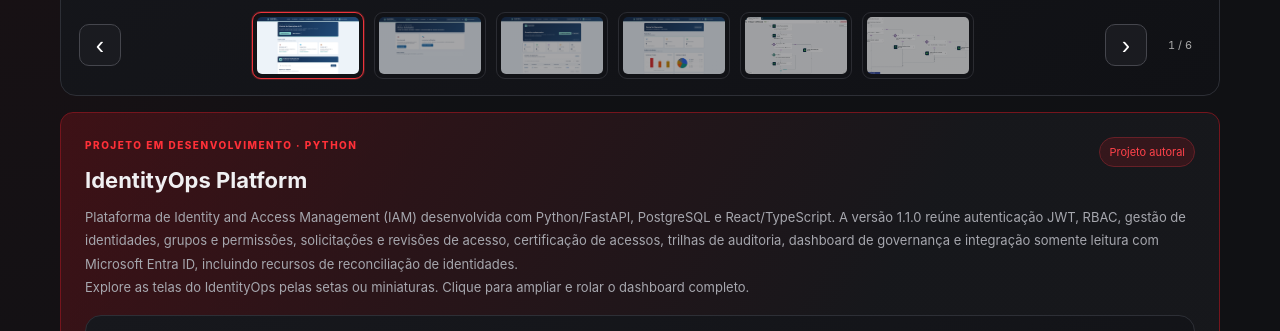
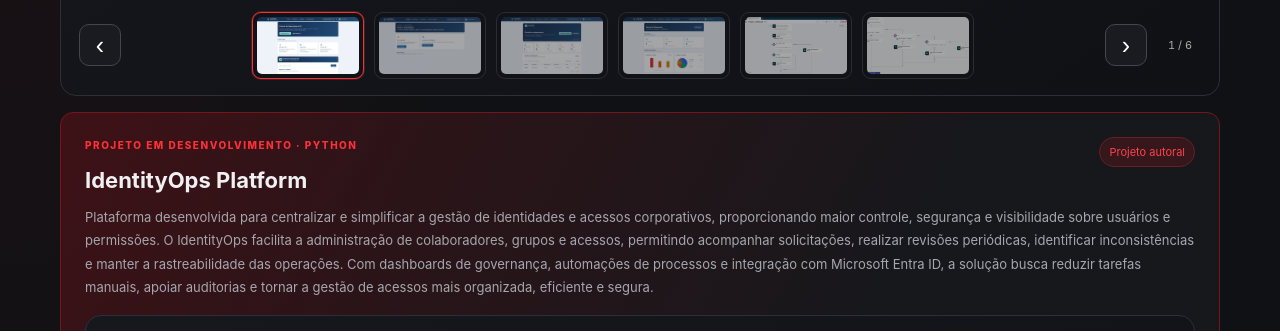
Before and after one commit to GabrielGrans/gabrielgrans.github.io, a plain HTML site: page index.html in a window 1280 px wide. Shown: the part 3941-4272 px from the top of the page. Drawn offline with nearby package versions, Linux system fonts and the light colour scheme; grey boxes are pictures that could not be loaded.

Commit message:
Add files via upload

```diff
--- a/index.html
+++ b/index.html
@@ -93,8 +93,7 @@
         </div>
       </div>
       <div class="project-list">
-        <article class="card project-feature identityops-feature"><div class="project-top"><div><div class="project-label" data-i18n="idlabel">Projeto em desenvolvimento · Python</div><h3>IdentityOps Platform</h3></div><span class="tag" data-i18n="idtag">Projeto autoral</span></div><p data-i18n="identityops">Plataforma de Identity and Access Management (IAM) desenvolvida com Python/FastAPI, PostgreSQL e React/TypeScript. A versão 1.1.0 reúne autenticação JWT, RBAC, gestão de identidades, grupos e permissões, solicitações e revisões de acesso, certificação de acessos, trilhas de auditoria, dashboard de governança e integração somente leitura com Microsoft Entra ID, incluindo recursos de reconciliação de identidades.</p>
-        <p class="gallery-hint" data-i18n="idGalleryHint">Explore as telas do IdentityOps pelas setas ou miniaturas. Clique para ampliar e rolar o dashboard completo.</p>
+        <article class="card project-feature identityops-feature"><div class="project-top"><div><div class="project-label" data-i18n="idlabel">Projeto em desenvolvimento · Python</div><h3>IdentityOps Platform</h3></div><span class="tag" data-i18n="idtag">Projeto autoral</span></div><p data-i18n="identityops">Plataforma desenvolvida para centralizar e simplificar a gestão de identidades e acessos corporativos, proporcionando maior controle, segurança e visibilidade sobre usuários e permissões. O IdentityOps facilita a administração de colaboradores, grupos e acessos, permitindo acompanhar solicitações, realizar revisões periódicas, identificar inconsistências e manter a rastreabilidade das operações. Com dashboards de governança, automações de processos e integração com Microsoft Entra ID, a solução busca reduzir tarefas manuais, apoiar auditorias e tornar a gestão de acessos mais organizada, eficiente e segura.</p>
         <div class="gallery-widget" aria-label="Galeria de telas do IdentityOps">
           <div class="screenshots" id="identityopsScreenshots">
             <figure class="shot active"><button type="button" aria-label="Ampliar capa do IdentityOps"><img src="./identityops-capa.png" alt="IdentityOps — capa do projeto" loading="lazy"></button><figcaption data-i18n="idShot1">IdentityOps — Capa do projeto</figcaption></figure>
@@ -341,7 +340,7 @@ const EN = {
  "pl": "Featured project · ServiceNow PDI",
  "idlabel": "Project in development · Python",
  "idtag": "Personal project",
- "identityops": "Identity and Access Management (IAM) platform built with Python/FastAPI, PostgreSQL and React/TypeScript. Version 1.1.0 includes JWT authentication, RBAC, identity, group and permission management, access requests and reviews, access certification, audit trails, a governance dashboard, and read-only Microsoft Entra ID integration with identity reconciliation capabilities.",
+ "identityops": "A platform designed to centralize and simplify corporate identity and access management, providing greater control, security and visibility over users and permissions. IdentityOps streamlines the management of employees, groups and access rights, helping teams track requests, conduct periodic access reviews, identify inconsistencies and maintain an audit trail of operations. With governance dashboards, process automation and Microsoft Entra ID integration, the solution aims to reduce manual tasks, support audits and make access management more organized, efficient and secure.",
  "idlink": "View project on GitHub ↗",
  "ptag": "Portfolio project",
  "fx": "IT operations platform built in a ServiceNow Personal Developer Instance, featuring a corporate portal with custom widgets, IT requests, equipment and inventory management, a Knowledge Base, and an incident management application with a custom table created in App Engine Studio. The Operations Center includes an Executive Dashboard with incidents by priority, category and status, plus SLA monitoring. In Flow Designer, I built automations to assign available notebooks to requesters, update asset records, and automatically route new incidents to the responsible assignment group based on category (Hardware, Network or Access), with a fallback path for other categories.",
@@ -354,7 +353,6 @@ const EN = {
  "coverDescription": "An overview of the solution built on ServiceNow, bringing together IT service management, asset management and process automation.",
  "s5": "Flow Designer — Automatic notebook assignment",
   "s6": "Flow Designer — Automatic assignment group routing",
- "idGalleryHint": "Browse IdentityOps screenshots with the arrows or thumbnails. Click to zoom and scroll through the full dashboard.",
  "idShot1": "IdentityOps — Project cover",
  "idShot2": "IdentityOps — Login",
  "idShot3": "IdentityOps — IAM Governance Dashboard",
```
